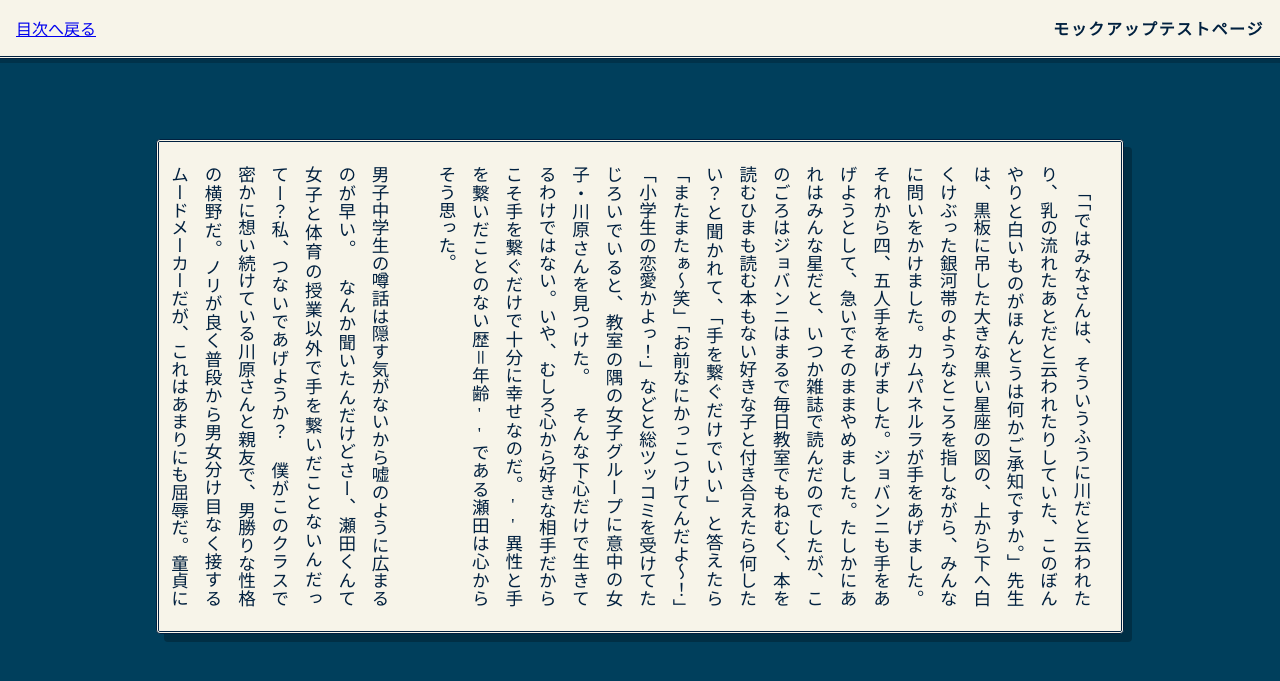
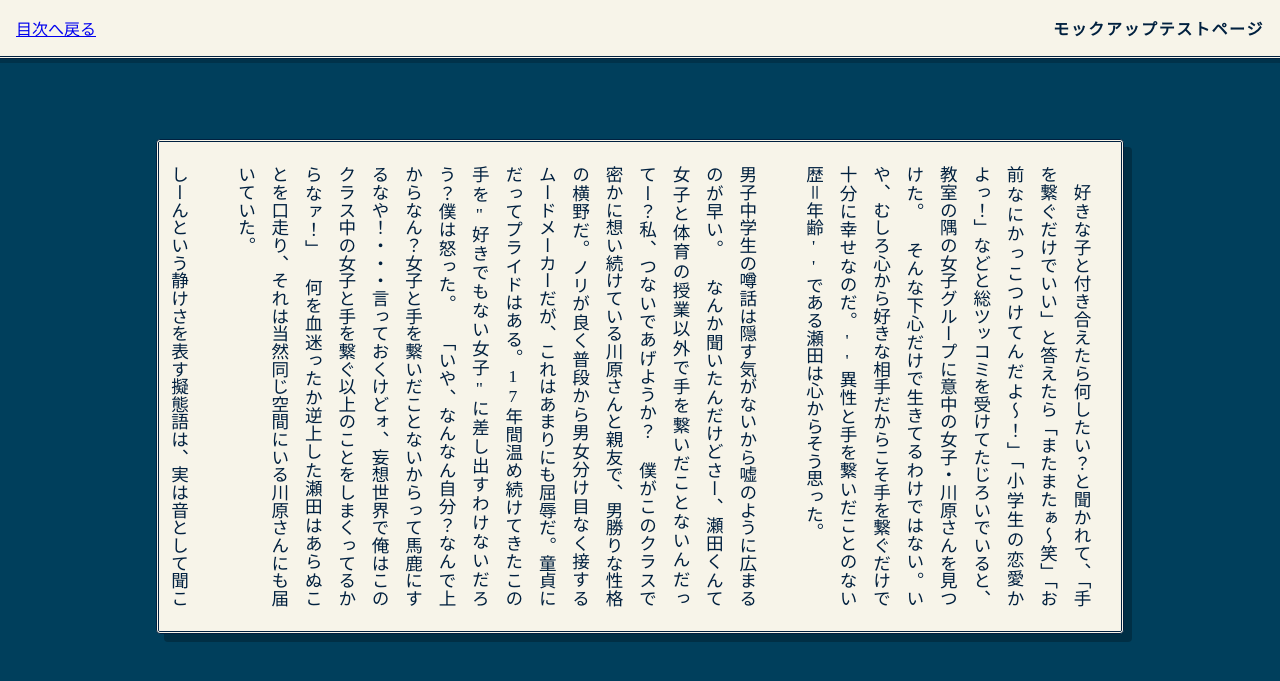
Before and after one commit to REMriaTV/HandtoHand, a Jekyll site: the page built from docs/manuscript/test-manuscript.md, in a window 1280 px wide and 900 px high. Shown: the top 681 px of the window. Built offline with Jekyll 4.4.1, drawn with Linux system fonts in a browser that asks for light colours.

Commit message:
銀河鉄道の文章を解除

```diff
--- a/docs/manuscript/test-manuscript.md
+++ b/docs/manuscript/test-manuscript.md
@@ -3,7 +3,7 @@ layout: manuscript_v2  # ★ここで新しいレイアウトを指定
 title: "モックアップテストページ"
 ---
 
-<p>「「ではみなさんは、そういうふうに川だと云われたり、乳の流れたあとだと云われたりしていた、このぼんやりと白いものがほんとうは何かご承知ですか。」先生は、黒板に吊した大きな黒い星座の図の、上から下へ白くけぶった銀河帯のようなところを指しながら、みんなに問いをかけました。カムパネルラが手をあげました。それから四、五人手をあげました。ジョバンニも手をあげようとして、急いでそのままやめました。たしかにあれはみんな星だと、いつか雑誌で読んだのでしたが、このごろはジョバンニはまるで毎日教室でもねむく、本を読むひまも読む本もない好きな子と付き合えたら何したい？と聞かれて、「手を繋ぐだけでいい」と答えたら「またまたぁ〜笑」「お前なにかっこつけてんだよ〜！」「小学生の恋愛かよっ！」などと総ツッコミを受けてたじろいでいると、教室の隅の女子グループに意中の女子・川原さんを見つけた。 そんな下心だけで生きてるわけではない。いや、むしろ心から好きな相手だからこそ手を繋ぐだけで十分に幸せなのだ。''異性と手を繋いだことのない歴＝年齢''である瀬田は心からそう思った。<br>
+<p>好きな子と付き合えたら何したい？と聞かれて、「手を繋ぐだけでいい」と答えたら「またまたぁ〜笑」「お前なにかっこつけてんだよ〜！」「小学生の恋愛かよっ！」などと総ツッコミを受けてたじろいでいると、教室の隅の女子グループに意中の女子・川原さんを見つけた。 そんな下心だけで生きてるわけではない。いや、むしろ心から好きな相手だからこそ手を繋ぐだけで十分に幸せなのだ。''異性と手を繋いだことのない歴＝年齢''である瀬田は心からそう思った。<br>
     <br>男子中学生の噂話は隠す気がないから嘘のように広まるのが早い。 なんか聞いたんだけどさー、瀬田くんて女子と体育の授業以外で手を繋いだことないんだってー？私、つないであげようか？ 僕がこのクラスで密かに想い続けている川原さんと親友で、男勝りな性格の横野だ。ノリが良く普段から男女分け目なく接するムードメーカーだが、これはあまりにも屈辱だ。童貞にだってプライドはある。17年間温め続けてきたこの手を"好きでもない女子"に差し出すわけないだろう？僕は怒った。 「いや、なんなん自分？なんで上からなん？女子と手を繋いだことないからって馬鹿にするなや！・・・言っておくけどォ、妄想世界で俺はこのクラス中の女子と手を繋ぐ以上のことをしまくってるからなァ！」 何を血迷ったか逆上した瀬田はあらぬことを口走り、それは当然同じ空間にいる川原さんにも届いていた。<br>
     <br>しーんという静けさを表す擬態語は、実は音として聞こえる擬音語だったようで、教室中が凍りつく中最初に物音を立てたのはあの川原さんだった。大きな音を立てて椅子を引くと、まるで耐えきれないというように教室を走り出ていった。瀬田が呆然と教室の出口を見ていると、バチンっと強烈な雷が落ちたかのような衝撃が頭を襲った。 「あんた何言ってんの！？バッカじゃないのマジで！」 横野はバレー部仕込みのアタック動作で男子の頭にツッコミを入れるから、笑いも起きるがその分ダメージも大きい。 「痛ってーな！リンゴ！ニュートンじゃないんだから引力利用して頭たたくなや！」 横野とは小学校から一緒なだけに、あだ名の志保リンを文字ってリンゴと呼んでいる。 「それを言うなら重力でしょ！高さによって重力加速度がプラスされるのよ」 まさかの''手つなぎ童貞''が発覚した上にオチまでついて再び賑やかさを取り戻したクラスに、３時限目のチャイムが鳴った。</p>
 <p>歴史の授業を受け持つクボセンの代わりに同じ社会科だが公民を担当するザキヤマが教室に現れると、やにわに白い紙を前列の生徒に配布した。 「えー、久保先生は風邪でお休みです。なのでこの時間は自習としまーす。自習内容は好きな歴史の時代について、各自リサーチしたことをレポートにして提出してくださーい。」 ザキヤマはそれだけ言うと教卓の椅子にどかっと腰を下ろした。大半の生徒は自習というワードにぬか喜びしたが学年主任を兼ねる山崎先生が教室に居残ることを知って意気消沈した。だが瀬田はそれよりも先ほど教室を飛び出したきり戻ってこない川原さんのことが気になって仕方なかった。<br>
```
